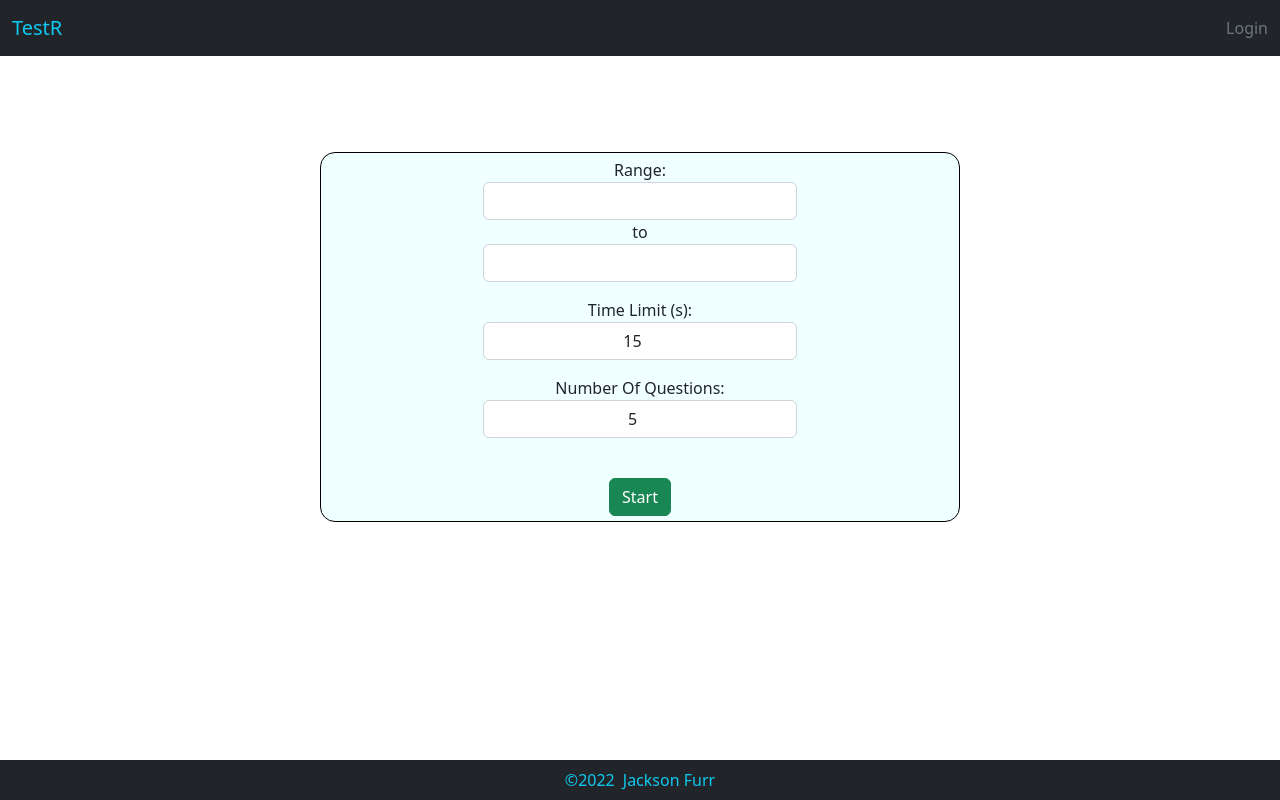
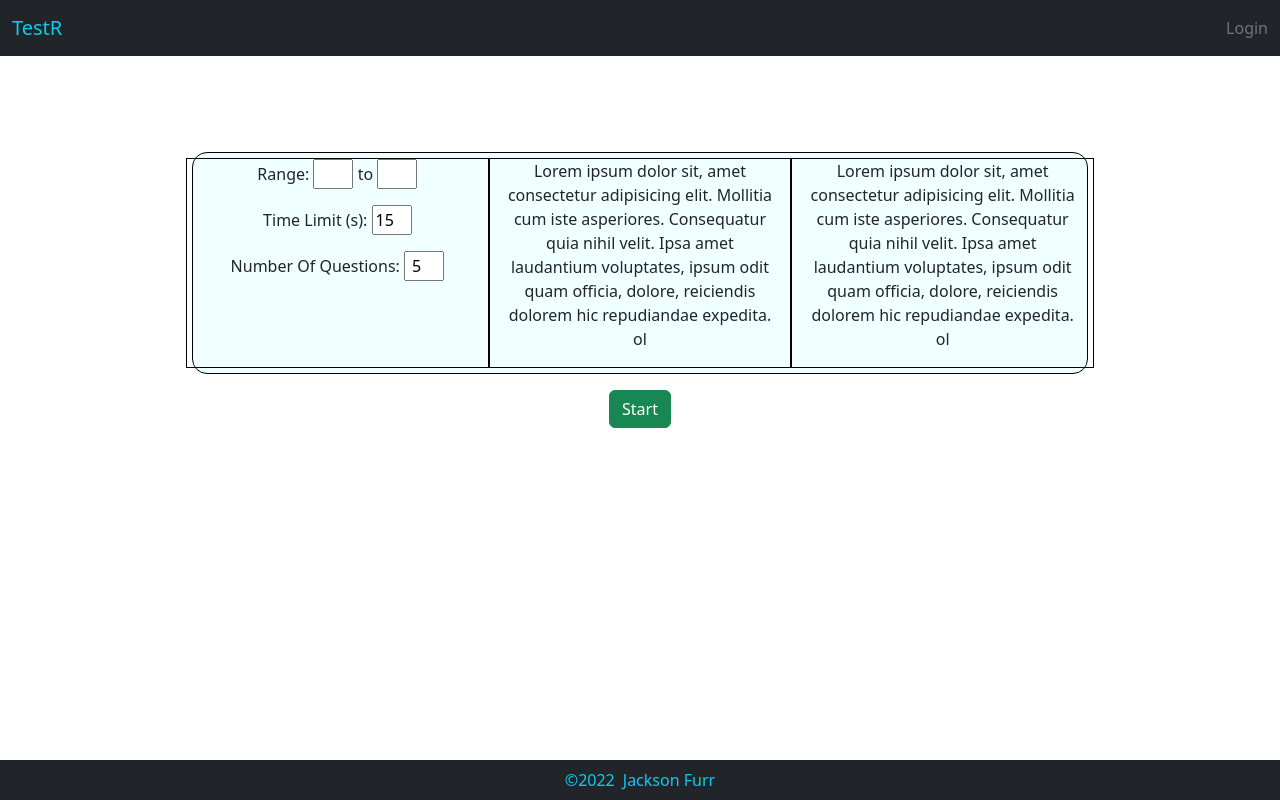
Before and after one commit to Furrj/TestRSinglePage, a React (Create React App) app: page / in a window 1280 px wide. Built offline with nearby package versions, Linux system fonts and the light colour scheme.

Commit message:
range form styling

```diff
--- a/src/components/GameLimits.jsx
+++ b/src/components/GameLimits.jsx
@@ -4,13 +4,17 @@ const GameLimits = (props) => {
   return (
     <Fragment>
       <div id="gameLimitCard">
+        <div className="row">
+          <div className="col-4">
+            <div id="rangeCard1">
+              <div>
                 Range:{" "}
                 <input
                   value={props.lowerLimit}
                   onChange={props.lowerLimitInputHandler}
                   type="number"
                   name="lowerRange"
-          className="form-control text-center gameLimitsForm"
+                  className="text-center gameLimitsForm"
                   required
                 />{" "}
                 to{" "}
@@ -19,29 +23,58 @@ const GameLimits = (props) => {
                   onChange={props.upperLimitInputHandler}
                   type="number"
                   name="upperRange"
-          className="form-control text-center gameLimitsForm mb-3"
+                  className="text-center gameLimitsForm mb-3"
                   required
                 />
+              </div>
+              <div>
                 Time Limit (s):{" "}
                 <input
                   onChange={props.timeLimitInputHandler}
                   value={props.timeLimit}
                   type="number"
                   name="timeLimit"
-          className="form-control text-center gameLimitsForm mb-3"
+                  className="text-center gameLimitsForm mb-3"
                   required
                 />
+              </div>
+              <div>
                 Number Of Questions:{" "}
                 <input
                   onChange={props.numLimitInputHandler}
                   value={props.numLimit}
                   type="number"
                   name="numLimit"
-          className="form-control text-center gameLimitsForm"
+                  className="text-center gameLimitsForm"
                   required
                 />
-        <br />
-        <button onClick={props.startQuiz} className="mt-3 btn btn-success">
+              </div>
+            </div>
+          </div>
+          <div className="col-4">
+            <p>
+              Lorem ipsum dolor sit, amet consectetur adipisicing elit. Mollitia
+              cum iste asperiores. Consequatur quia nihil velit. Ipsa amet
+              laudantium voluptates, ipsum odit quam officia, dolore, reiciendis
+              dolorem hic repudiandae expedita. ol
+            </p>
+          </div>
+          <div className="col-4">
+            <p>
+              Lorem ipsum dolor sit, amet consectetur adipisicing elit. Mollitia
+              cum iste asperiores. Consequatur quia nihil velit. Ipsa amet
+              laudantium voluptates, ipsum odit quam officia, dolore, reiciendis
+              dolorem hic repudiandae expedita. ol
+            </p>
+          </div>
+        </div>
+      </div>
+      <div>
+        <button
+          onClick={props.startQuiz}
+          id="startBtn"
+          className="mt-3 btn btn-success"
+        >
           Start
         </button>
       </div>
--- a/src/index.css
+++ b/src/index.css
@@ -2,6 +2,36 @@ body {
   text-align: center;
 }
 
+/* RANGE */
+#gameLimitCard {
+  width: 70%;
+  border: 1px solid black;
+  border-radius: 15px;
+  background-color: azure;
+  padding: 5px;
+  display: flex;
+  flex-direction: column;
+  align-items: center;
+  flex-wrap: wrap;
+}
+
+.col-4 {
+  border: 1px solid black;
+}
+
+#rangeSpacerTop {
+  height: 10vh;
+}
+
+#rangeSpacerBot {
+  height: 10vh;
+}
+
+.gameLimitsForm {
+  width: 40px;
+}
+
+/* QUESTIONS */
 .question {
   width: 30%;
 }
@@ -13,15 +43,10 @@ body {
   align-items: center;
 }
 
+/* RESULTS */
 .resultsCard {
   width: 40%;
   margin: 15px;
-}
-
-.finalCard {
-  width: 100%;
-  background-color: aqua;
-  align-self: stretch;
 }
 
 #resultsCont {
@@ -32,6 +57,13 @@ body {
   align-items: center;
 }
 
+.finalCard {
+  width: 100%;
+  background-color: aqua;
+  align-self: stretch;
+}
+
+/* UI */
 #timer {
   background-color: red;
   color: white;
@@ -44,29 +76,7 @@ body {
   justify-content: center;
 }
 
-#gameLimitCard {
-  width: 50%;
-  border: 1px solid black;
-  border-radius: 15px;
-  background-color: azure;
-  padding: 5px;
-  display: flex;
-  flex-direction: column;
-  align-items: center;
-}
-
-#rangeSpacerTop {
-  height: 10vh;
-}
-
-#rangeSpacerBot {
-  height: 10vh;
-}
-
-.gameLimitsForm {
-  width: 50%;
-}
-
+/* MOBILE */
 @media only screen and (max-width: 480px) {
   #resultsCont {
     width: 80%;
```
Lines whose indentation alone changed are shown as unchanged.
